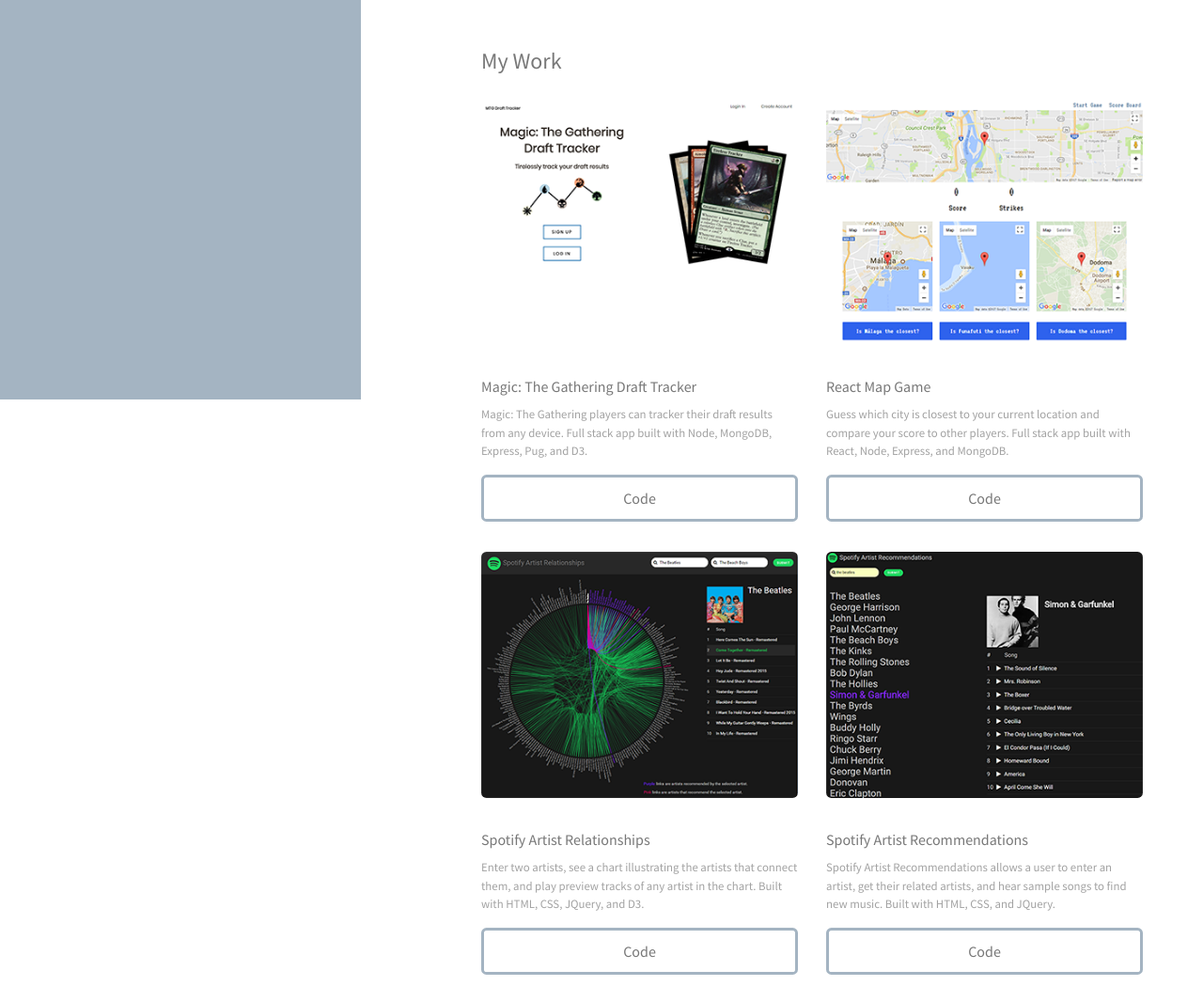
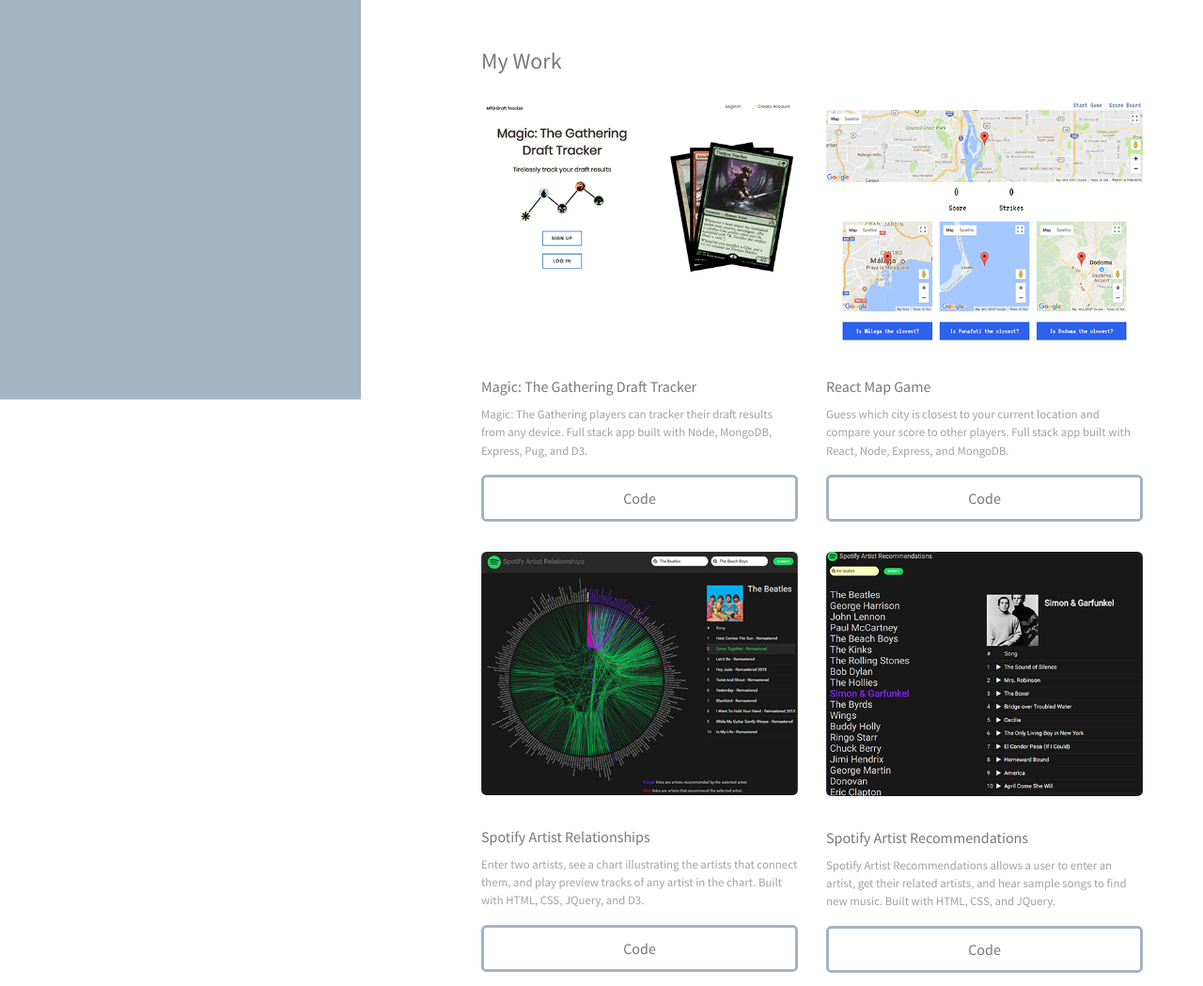
Before and after one commit to krothenbaum/portfolio, a plain HTML site: page index.html in a window 1280 px wide. Shown: the part 375-1424 px from the top of the page at 94% size. Drawn offline with Linux system fonts and the light colour scheme.

Commit message:
Updated image sizes

```diff
--- a/index.html
+++ b/index.html
@@ -42,27 +42,27 @@
 				<h2>My Work</h2>
 				<div class='row'>
 					<article class='col-6 project'>
-						<a target='_blank' href='https://radiant-atoll-26052.herokuapp.com/' class='image overlay'><img src='images/thumbs/mtg-draft-tracker-sm.png' alt='' class='fluid-image'/></a>
+						<a target='_blank' href='https://radiant-atoll-26052.herokuapp.com/' class='image overlay'><img src='images/mtg-draft-tracker.png' alt='' class='fluid-image'/></a>
 						<h3>Magic: The Gathering Draft Tracker</h3>
 						<p>Magic: The Gathering players can tracker their draft results from any device. Full stack app built with Node, MongoDB, Express, Pug, and D3. </p>
 						<a target='_blank' href='https://github.com/krothenbaum/mtg-draft-tracker-server' class='button'>Code</a>
 					</article>
 					<article class='col-6 project'>
-						<a target='_blank' href='https://krothenbaum.github.io/map-game-client/' class='image'><img src='images/thumbs/react-map-game-sm.png' alt='' class='fluid-image'/></a>
+						<a target='_blank' href='https://krothenbaum.github.io/map-game-client/' class='image'><img src='images/react-map-game.png' alt='' class='fluid-image'/></a>
 						<h3>React Map Game</h3>
 						<p>Guess which city is closest to your current location and compare your score to other players. Full stack app built with React, Node, Express, and MongoDB.</p>
-						<a target='_blank' href='https://github.com/krothenbaum/spotify-artist-relationships' class='button'>Code</a>
+						<a target='_blank' href='https://github.com/krothenbaum/map-game-client' class='button'>Code</a>
 					</article>
 				</div>
 				<div class='row'>
 					<article class='col-6 project'>
-						<a target='_blank' href='https://krothenbaum.github.io/spotify-artist-relationships/' class='image overlay'><img src='images/thumbs/spotify-artist-relationships-sm.png' alt='' class='fluid-image'/></a>
+						<a target='_blank' href='https://krothenbaum.github.io/spotify-artist-relationships/' class='image overlay'><img src='images/spotify-artist-relationships.png' alt='' class='fluid-image'/></a>
 						<h3>Spotify Artist Relationships</h3>
 						<p>Enter two artists, see a chart illustrating the artists that connect them, and play preview tracks of any artist in the chart. Built with HTML, CSS, JQuery, and D3.</p>
-						<a target='_blank' href='https://github.com/krothenbaum/map-game-client' class='button'>Code</a>
+						<a target='_blank' href='https://github.com/krothenbaum/spotify-artist-relationships' class='button'>Code</a>
 					</article>
 					<article class='col-6 project'>
-						<a target='_blank' href='https://krothenbaum.github.io/spotify-artist-recommendations/' class='image'><img src='images/thumbs/spotify-artist-recommendations-sm.png' alt='' class='fluid-image'/></a>
+						<a target='_blank' href='https://krothenbaum.github.io/spotify-artist-recommendations/' class='image'><img src='images/spotify-artist-recommendations.png' alt='' class='fluid-image'/></a>
 						<h3>Spotify Artist Recommendations</h3>
 						<p>Spotify Artist Recommendations allows a user to enter an artist, get their related artists, and hear sample songs to find new music. Built with HTML, CSS, and JQuery.</p>
 						<a target='_blank' href='https://github.com/krothenbaum/spotify-artist-recommendations' class='button'>Code</a>
```
Also changed, not shown: images/mtg-draft-tracker.png (added), images/react-map-game.png (added), images/spotify-artist-recommendations.png (added), images/spotify-artist-relationships.png (added).
